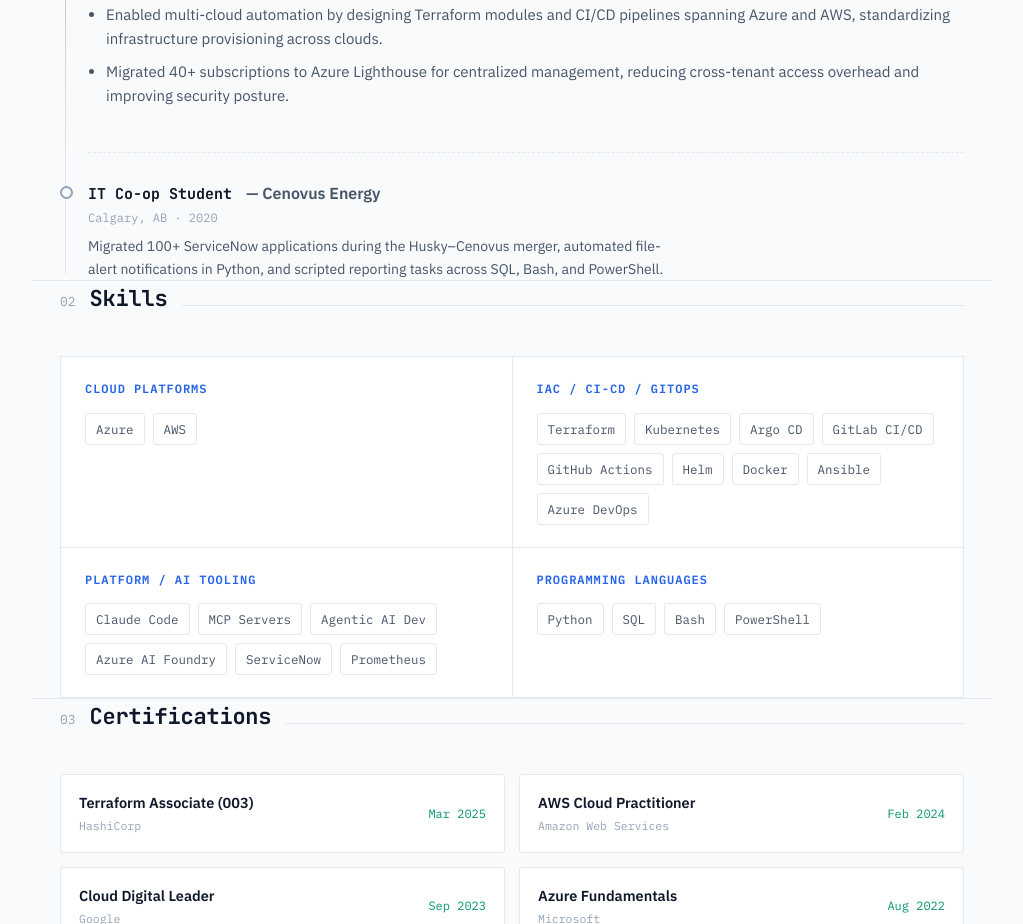
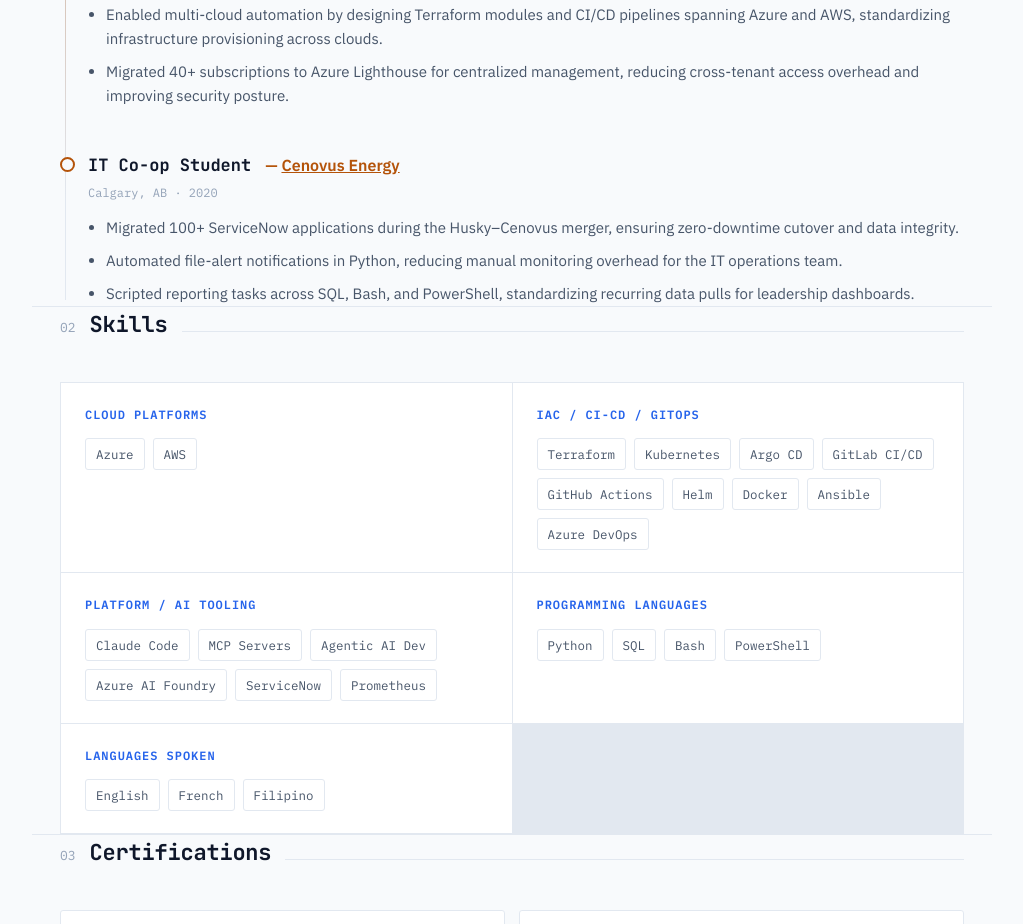
Before and after one commit to ejohnguia/ejohnguia.github.io, a plain HTML site: page index.html in a window 1280 px wide. Shown: the part 1876-2800 px from the top of the page, without its empty margins (128-1151 px from the left). Drawn offline with Linux system fonts and the light colour scheme.

Commit message:
Remove GCP from skills, add spoken languages, expand Co-op entry, update README

```diff
--- a/index.html
+++ b/index.html
@@ -275,13 +275,17 @@
         </ul>
       </div>
 
-      <div class="job-compact">
+      <div class="job">
         <div class="job-head">
           <span class="job-title">IT Co-op Student</span>
-          <span class="job-company">— Cenovus Energy</span>
+          <span class="job-company">— <a href="https://www.cenovus.com/" target="_blank" rel="noopener noreferrer" style="color:inherit; text-decoration:underline;">Cenovus Energy</a></span>
         </div>
         <div class="job-meta">Calgary, AB · 2020</div>
-        <p>Migrated 100+ ServiceNow applications during the Husky–Cenovus merger, automated file-alert notifications in Python, and scripted reporting tasks across SQL, Bash, and PowerShell.</p>
+        <ul>
+          <li>Migrated 100+ ServiceNow applications during the Husky–Cenovus merger, ensuring zero-downtime cutover and data integrity.</li>
+          <li>Automated file-alert notifications in Python, reducing manual monitoring overhead for the IT operations team.</li>
+          <li>Scripted reporting tasks across SQL, Bash, and PowerShell, standardizing recurring data pulls for leadership dashboards.</li>
+        </ul>
       </div>
     </div>
   </section>
@@ -318,6 +322,12 @@
         <h3>Programming Languages</h3>
         <div class="tags">
           <span class="tag">Python</span><span class="tag">SQL</span><span class="tag">Bash</span><span class="tag">PowerShell</span>
+        </div>
+      </div>
+      <div class="skill-panel">
+        <h3>Languages Spoken</h3>
+        <div class="tags">
+          <span class="tag">English</span><span class="tag">French</span><span class="tag">Filipino</span>
         </div>
       </div>
     </div>
```
